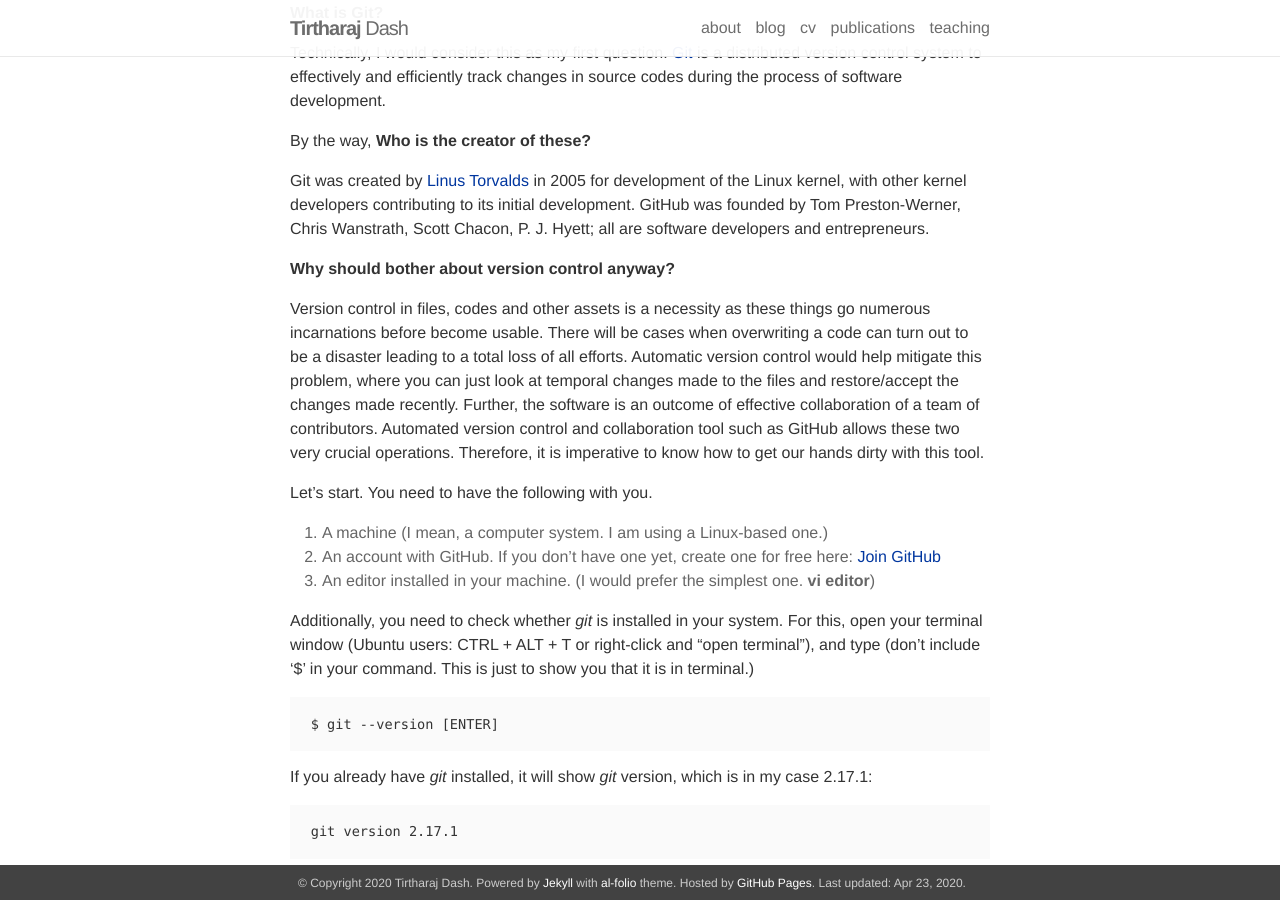
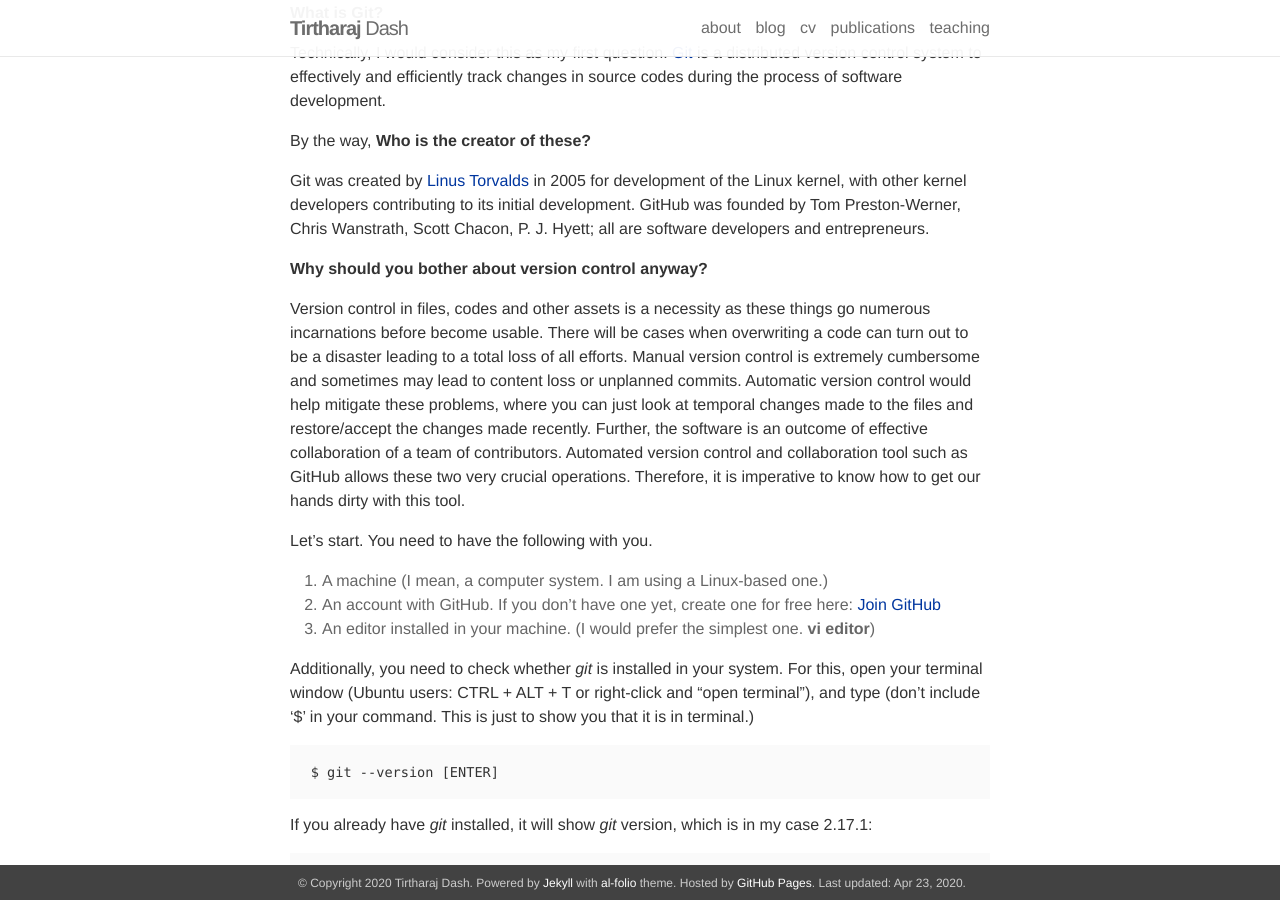
Before and after one commit to tirtharajdash/tirtharajdash.github.io, a Jekyll site: the page built from _posts/2020-04-23-Git-and-GitHub.markdown, in a window 1280 px wide and 900 px high, scrolled down 364 px. Built offline with Jekyll 4.4.1, drawn with Linux system fonts in a browser that asks for light colours; nearby versions of some CDN libraries.

Commit message:
minor edit to git blog

```diff
--- a/_posts/2020-04-23-Git-and-GitHub.markdown
+++ b/_posts/2020-04-23-Git-and-GitHub.markdown
@@ -19,9 +19,9 @@ By the way, **Who is the creator of these?**
 Git was created by [Linus Torvalds](https://en.wikipedia.org/wiki/Linus_Torvalds) in 2005 for development of the Linux kernel, with other kernel developers contributing to its initial development. GitHub was founded by Tom Preston-Werner, Chris Wanstrath, Scott Chacon, P. J. Hyett; all are software developers and entrepreneurs.
 
 
-**Why should bother about version control anyway?**
+**Why should you bother about version control anyway?**
 
-Version control in files, codes and other assets is a necessity as these things go numerous incarnations before become usable. There will be cases when overwriting a code can turn out to be a disaster leading to a total loss of all efforts. Automatic version control would help mitigate this problem, where you can just look at temporal changes made to the files and restore/accept the changes made recently. Further, the software is an outcome of effective collaboration of a team of contributors. Automated version control and collaboration tool such as GitHub allows these two very crucial operations. Therefore, it is imperative to know how to get our hands dirty with this tool.
+Version control in files, codes and other assets is a necessity as these things go numerous incarnations before become usable. There will be cases when overwriting a code can turn out to be a disaster leading to a total loss of all efforts. Manual version control is extremely cumbersome and sometimes may lead to content loss or unplanned commits. Automatic version control would help mitigate these problems, where you can just look at temporal changes made to the files and restore/accept the changes made recently. Further, the software is an outcome of effective collaboration of a team of contributors. Automated version control and collaboration tool such as GitHub allows these two very crucial operations. Therefore, it is imperative to know how to get our hands dirty with this tool.
 
 
 Let's start. You need to have the following with you.
```
